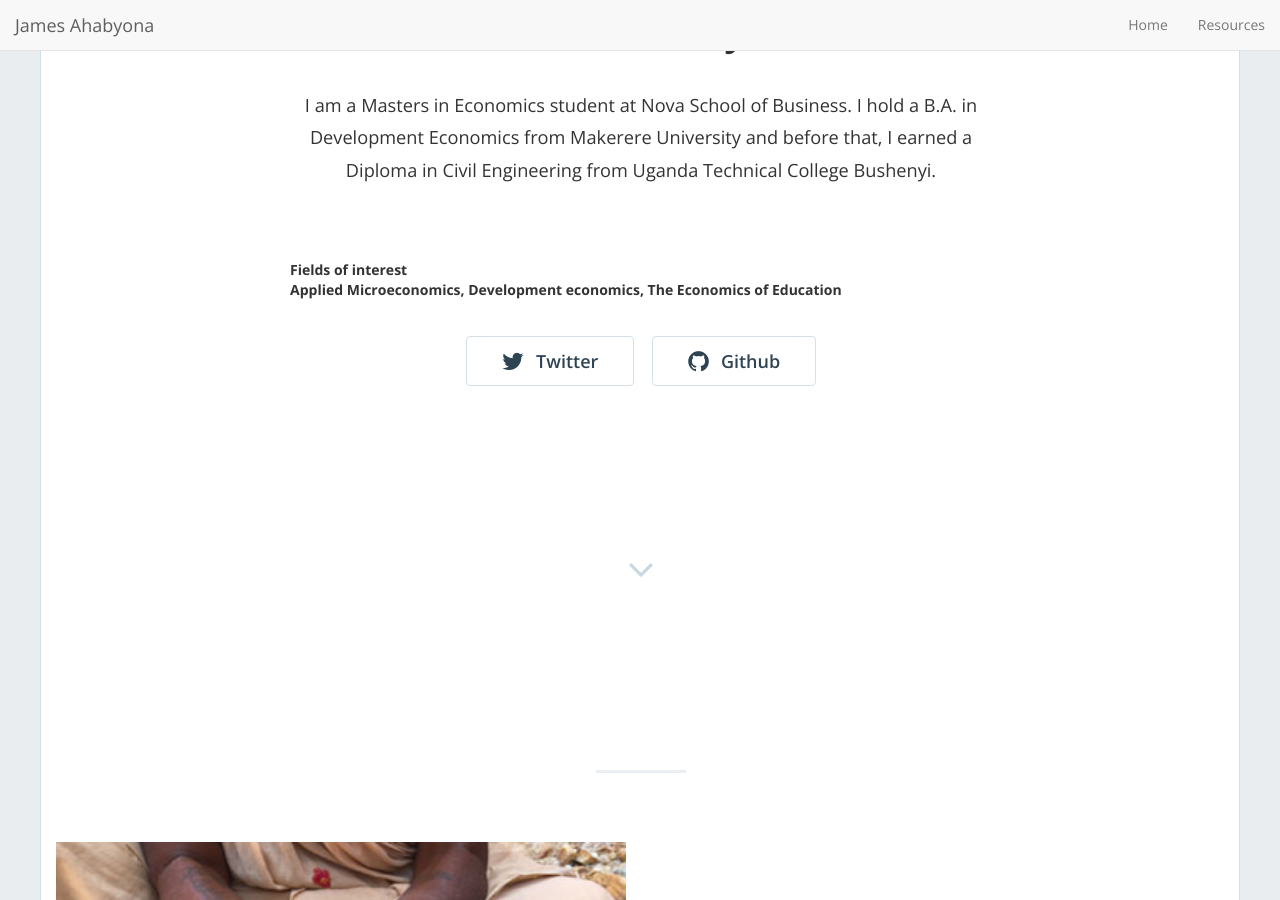
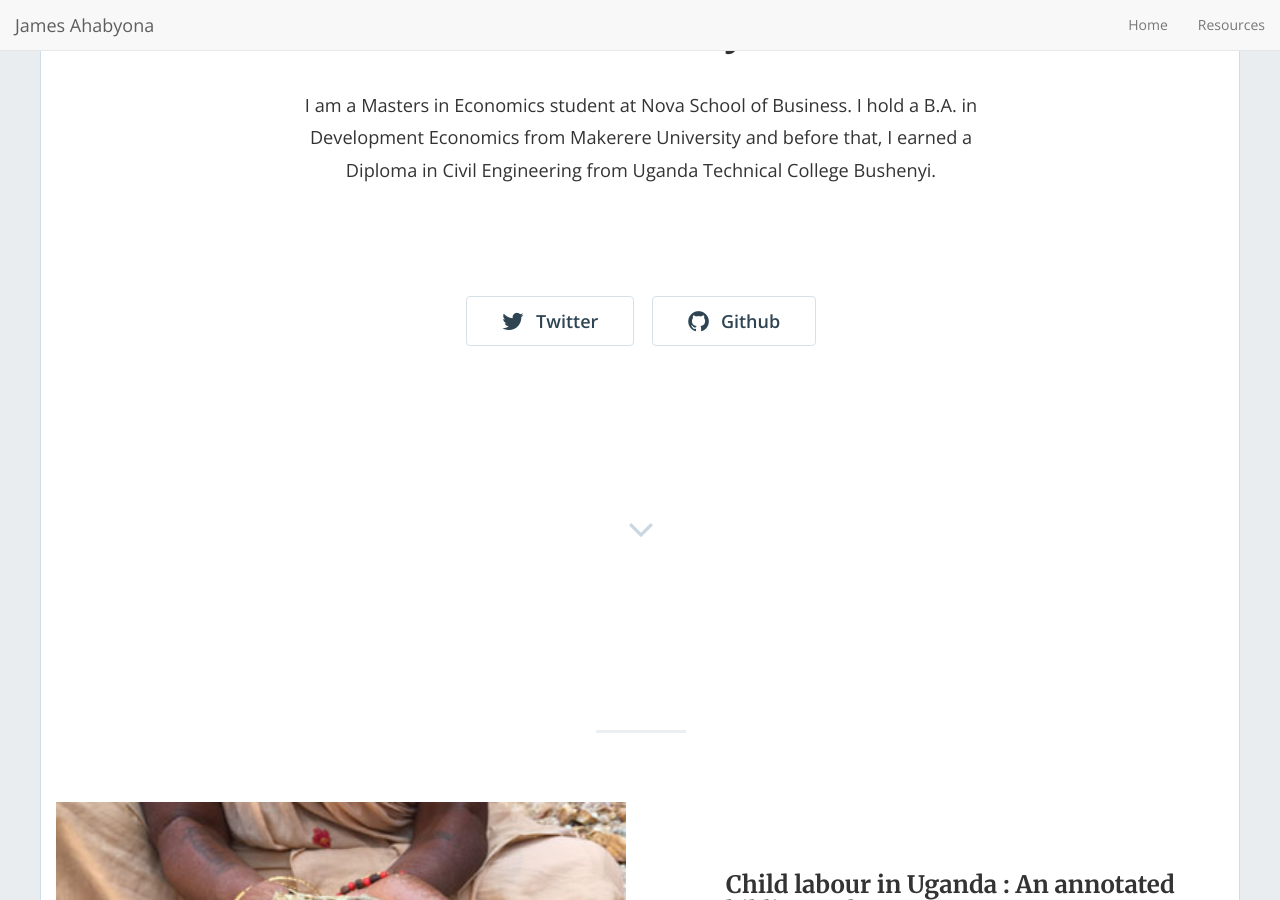
Before and after one commit to mariaelenaguer/mariaelenaguer.github.io, a Jekyll site: the page built from index.html, in a window 1280 px wide and 900 px high, scrolled down 494 px. Built offline with Jekyll 4.4.1, drawn with Linux system fonts in a browser that asks for light colours; nearby versions of some CDN libraries; the list of posts is cut into pages by our own code.

Commit message:
Update home-hero.html

```diff
--- a/_includes/home-hero.html
+++ b/_includes/home-hero.html
@@ -30,11 +30,6 @@
           {% endif %}
 
 
-          <b> Fields of interest <b>
-            <br />
- Applied Microeconomics, Development economics, The Economics of Education
-
-
 
           <div class="hero-buttons">
 
```
